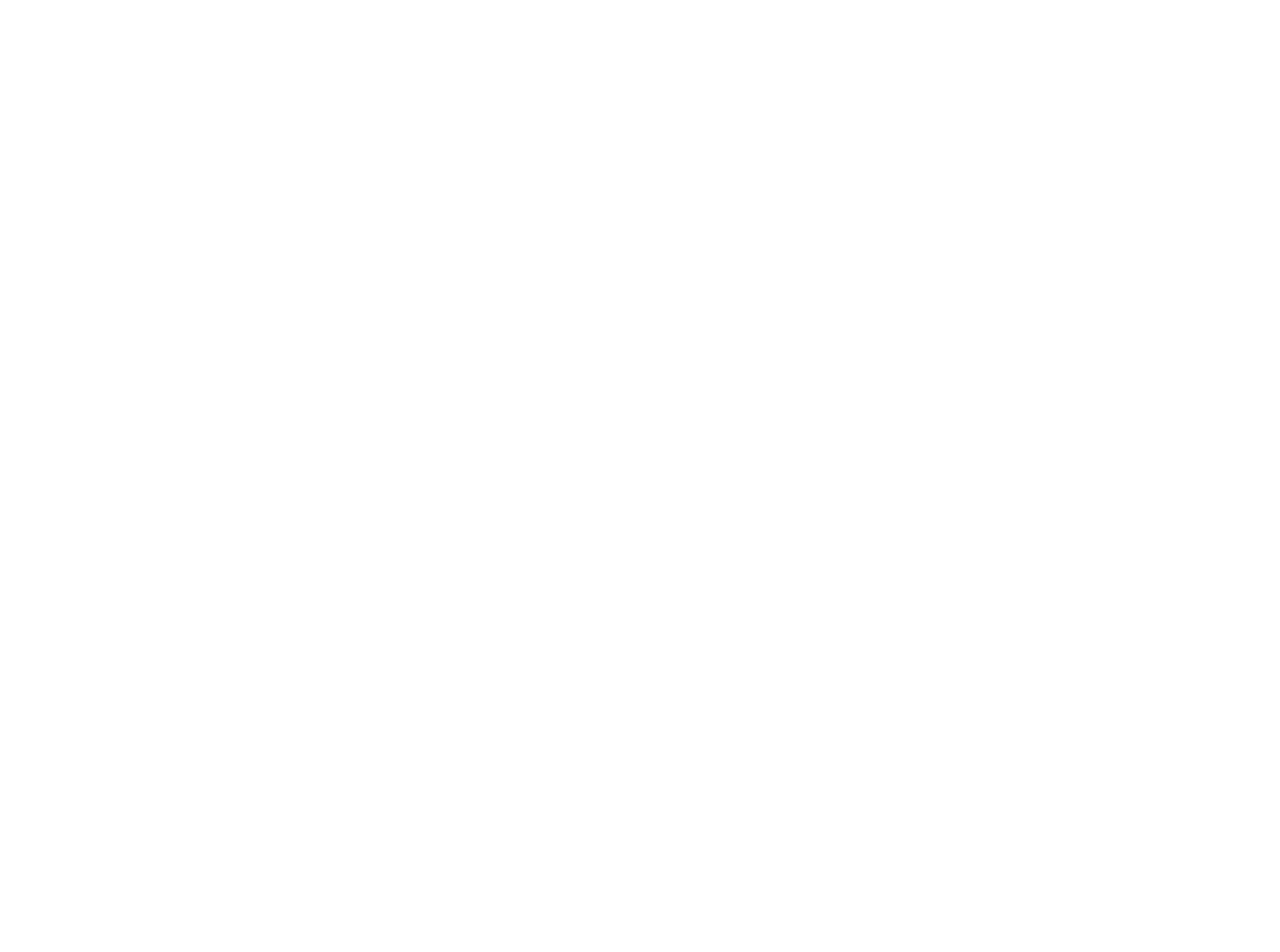
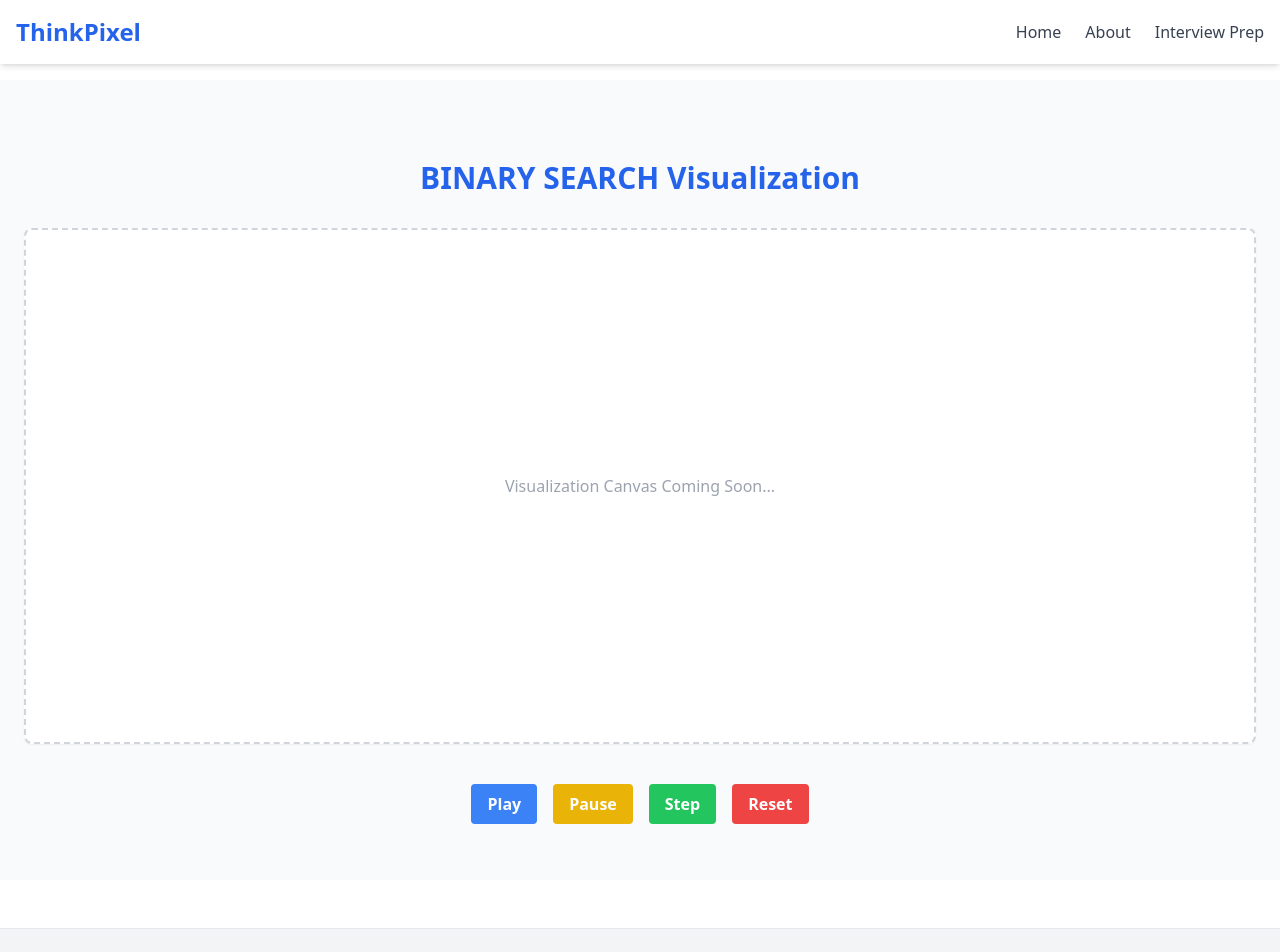
Before and after one commit to uyphu/thinkpixel, a React (Vite) app: page /visualizer/binary-search in a window 1280 px wide. Before the commit this address had no page. Shown: the top 952 px of the page. Before the commit the page ends 800 px from the top, so only its background shows below. Built offline with nearby package versions, Linux system fonts and the light colour scheme.

Commit message:
[TP-9] Create Algorithm Visualization Page

```diff
--- a/src/App.tsx
+++ b/src/App.tsx
@@ -1,16 +1,16 @@
 import { BrowserRouter as Router, Routes, Route } from "react-router-dom";
 import Home from "./pages/Home";
-// Later import Visualizer page too
+import Visualizer from "./pages/Visualizer";
 
 function App() {
   return (
     <Router>
       <Routes>
         <Route path="/" element={<Home />} />
-        {/* Other routes like Visualizer later */}
+        <Route path="/visualizer/:algorithmName" element={<Visualizer />} />
       </Routes>
     </Router>
-  )
+  );
 }
 
 export default App;
--- /dev/null
+++ b/src/components/Layout.tsx
@@ -0,0 +1,19 @@
+import Navbar from "./Navbar";
+import Footer from "./Footer";
+import { ReactNode } from "react";
+
+interface LayoutProps {
+  children: ReactNode;
+}
+
+const Layout = ({ children }: LayoutProps) => {
+  return (
+    <div className="flex flex-col min-h-screen">
+      <Navbar />
+      <main className="flex-1 pt-20">{children}</main>
+      <Footer />
+    </div>
+  );
+};
+
+export default Layout;
--- a/src/pages/Home.tsx
+++ b/src/pages/Home.tsx
@@ -1,18 +1,13 @@
-import Navbar from "../components/Navbar";
+import Layout from "../components/Layout";
 import HeroSection from "../components/HeroSection";
 import AlgorithmGrid from "../components/AlgorithmGrid";
-import Footer from "../components/Footer";
 
 const Home = () => {
   return (
-    <div className="flex flex-col min-h-screen">
-      <Navbar />
-      <main className="flex flex-col flex-1 pt-20"> {/* 👈 Add padding-top here */}
-        <HeroSection />
-        <AlgorithmGrid />
-      </main>
-      <Footer />
-    </div>
+    <Layout>
+      <HeroSection />
+      <AlgorithmGrid />
+    </Layout>
   );
 };
 
--- /dev/null
+++ b/src/pages/Visualizer.tsx
@@ -0,0 +1,42 @@
+import Layout from "../components/Layout";
+import { useParams } from "react-router-dom";
+
+interface RouteParams {
+  algorithmName: string;
+}
+
+const Visualizer = () => {
+  const { algorithmName } = useParams<RouteParams>();
+
+  return (
+    <Layout>
+      <div className="flex flex-col min-h-screen pt-20 p-6 bg-gray-50">
+        <h1 className="text-3xl font-bold text-center text-blue-600 mb-8">
+            {algorithmName?.replace("-", " ").toUpperCase()} Visualization
+        </h1>
+
+        <div className="flex-1 flex items-center justify-center border-2 border-dashed border-gray-300 rounded-lg p-10 bg-white shadow-sm mb-10">
+            {/* Visualization Canvas Placeholder */}
+            <p className="text-gray-400">Visualization Canvas Coming Soon...</p>
+        </div>
+
+        <div className="flex justify-center gap-4 mb-8">
+            <button className="bg-blue-500 hover:bg-blue-600 text-white font-bold py-2 px-4 rounded">
+            Play
+            </button>
+            <button className="bg-yellow-500 hover:bg-yellow-600 text-white font-bold py-2 px-4 rounded">
+            Pause
+            </button>
+            <button className="bg-green-500 hover:bg-green-600 text-white font-bold py-2 px-4 rounded">
+            Step
+            </button>
+            <button className="bg-red-500 hover:bg-red-600 text-white font-bold py-2 px-4 rounded">
+            Reset
+            </button>
+        </div>
+        </div>
+    </Layout>
+  );
+};
+
+export default Visualizer;
```
